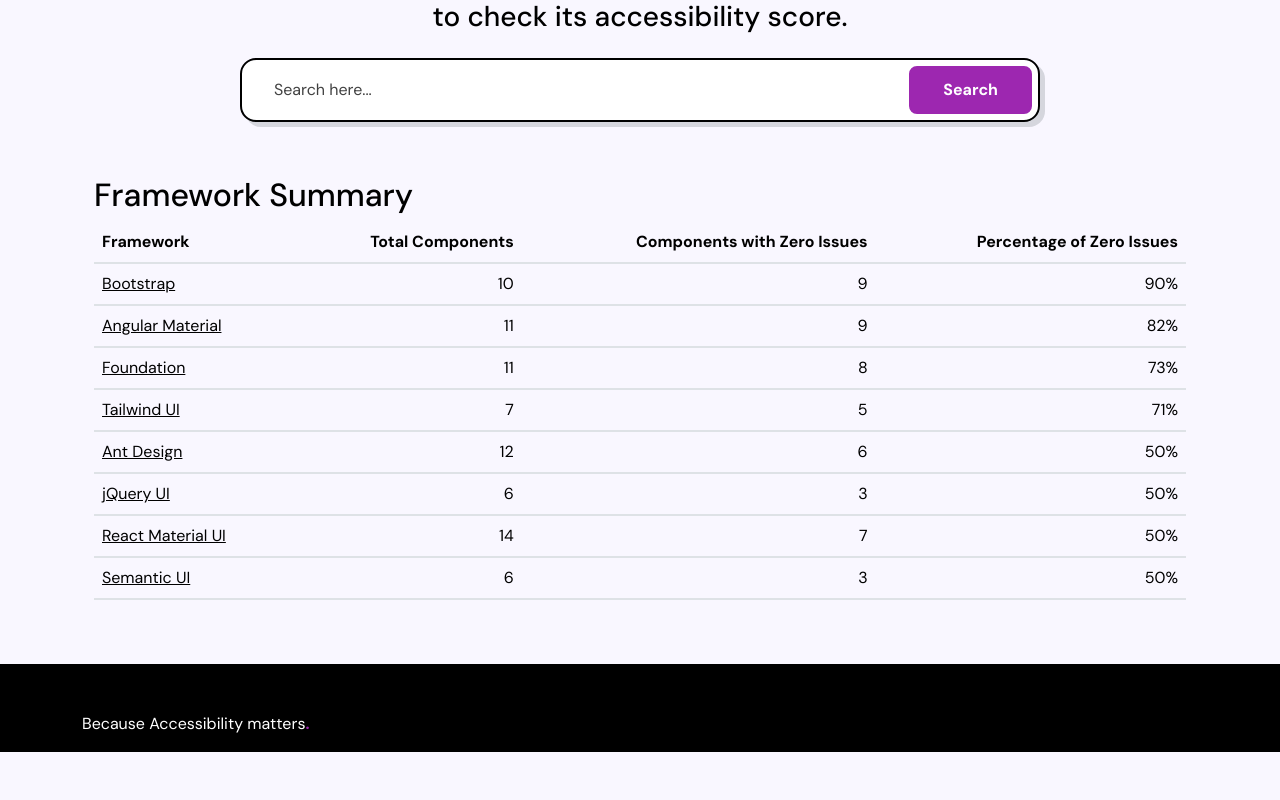
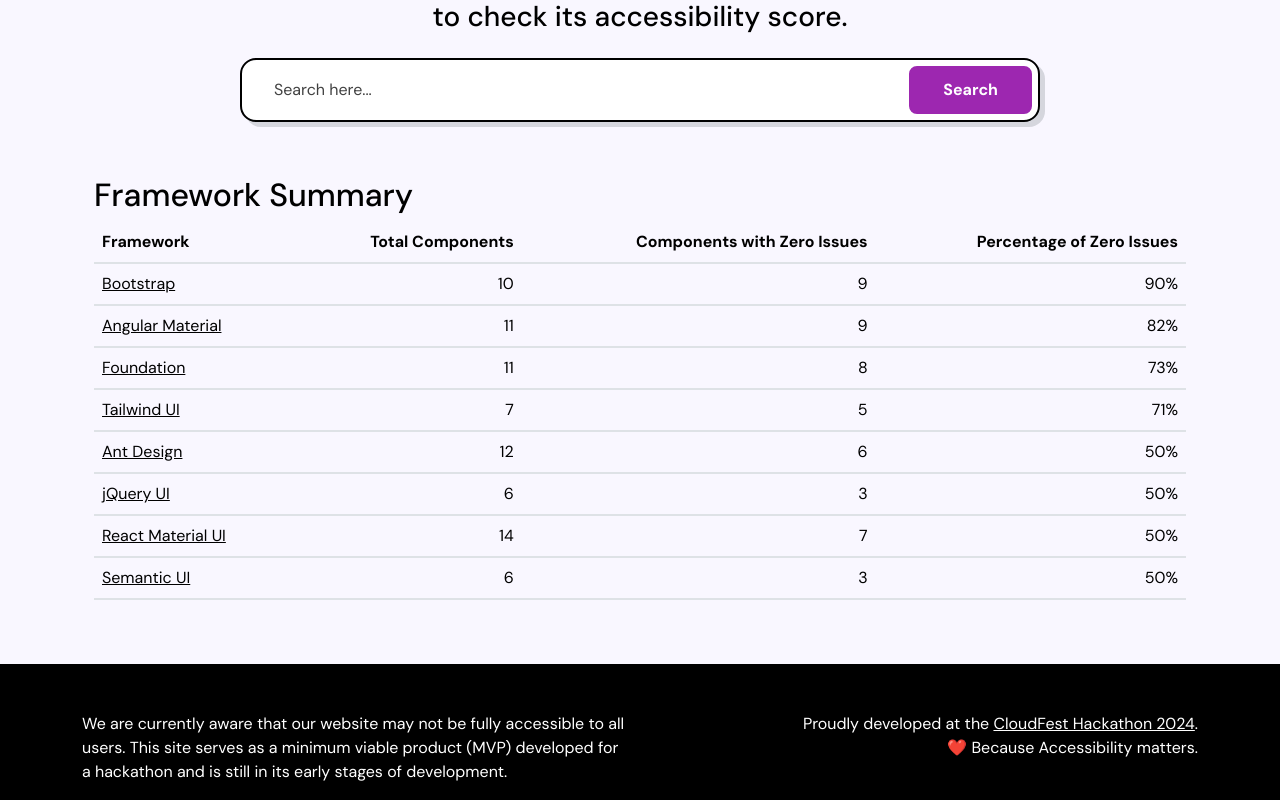
Before and after one commit to caneveryoneusetemp/caneveryoneuse_tool, a React (Create React App) app: page / in a window 1280 px wide. Shown: the part 276-1076 px from the top of the page. Before the commit the page ends 1028 px from the top, so only its background shows below. Built offline with nearby package versions, Linux system fonts and the light colour scheme.

Commit message:
Update footer content and layout

```diff
--- a/src/partials/footer.jsx
+++ b/src/partials/footer.jsx
@@ -4,7 +4,15 @@
     return(
         <div className='bg-black mt-5'>
             <div className='container mt-5 py-3 pt-5 text-white'>
-                Because Accessibility matters<b className='text-brand'>.</b>
+                <div className='row'>
+                    <div class="col">
+                        We are currently aware that our website may not be fully accessible to all users. This site serves as a minimum viable product (MVP) developed for a hackathon and is still in its early stages of development.
+                    </div>
+                    <div class="col text-end">
+                        Proudly developed at the <a className='text-white' href='https://hackathon.cloudfest.com/' target="_blank" rel="noreferrer">CloudFest Hackathon 2024</a>.
+                        <br />❤️ Because Accessibility matters.
+                    </div>
+                </div>
             </div>
         </div>
     );
```
